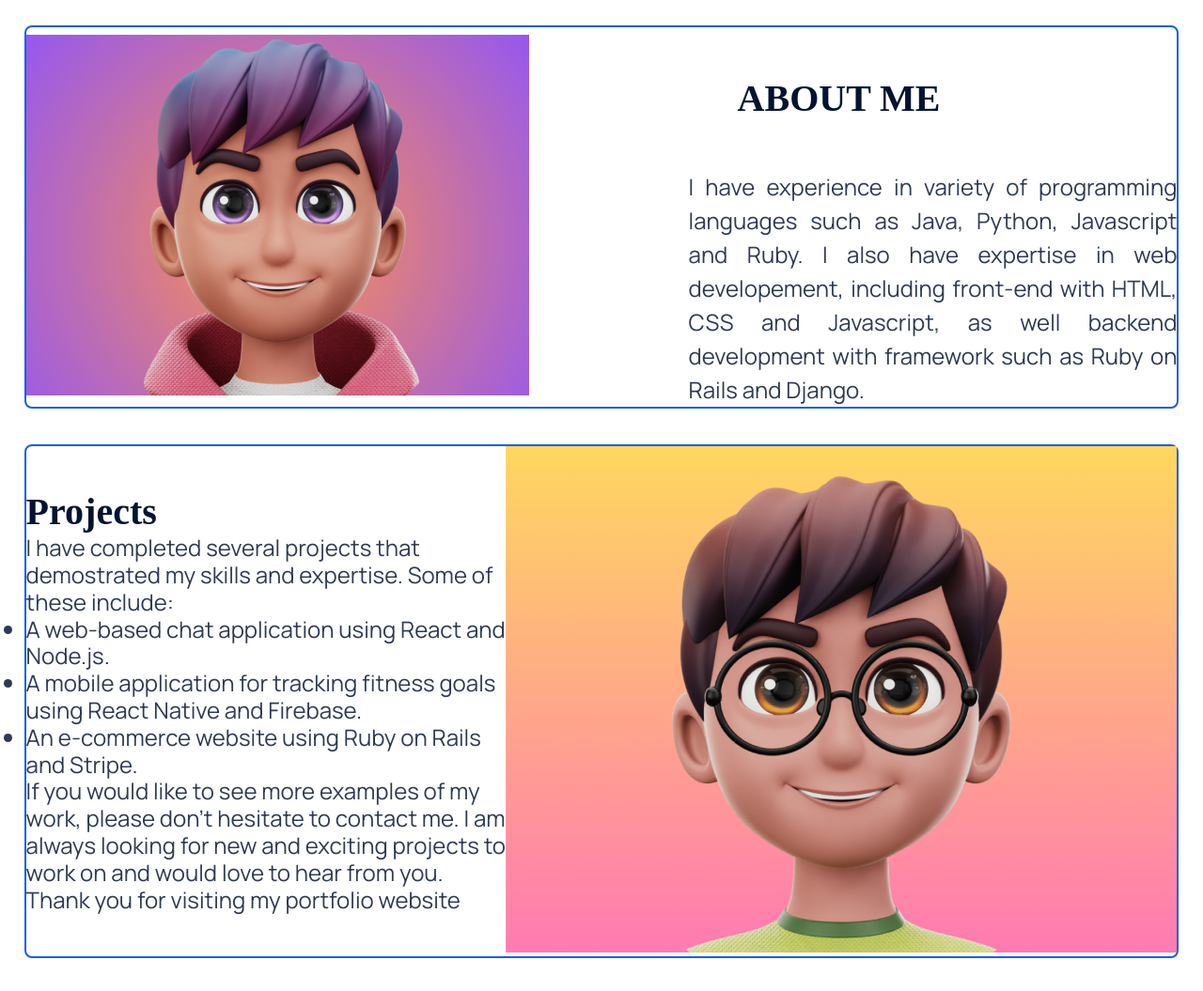
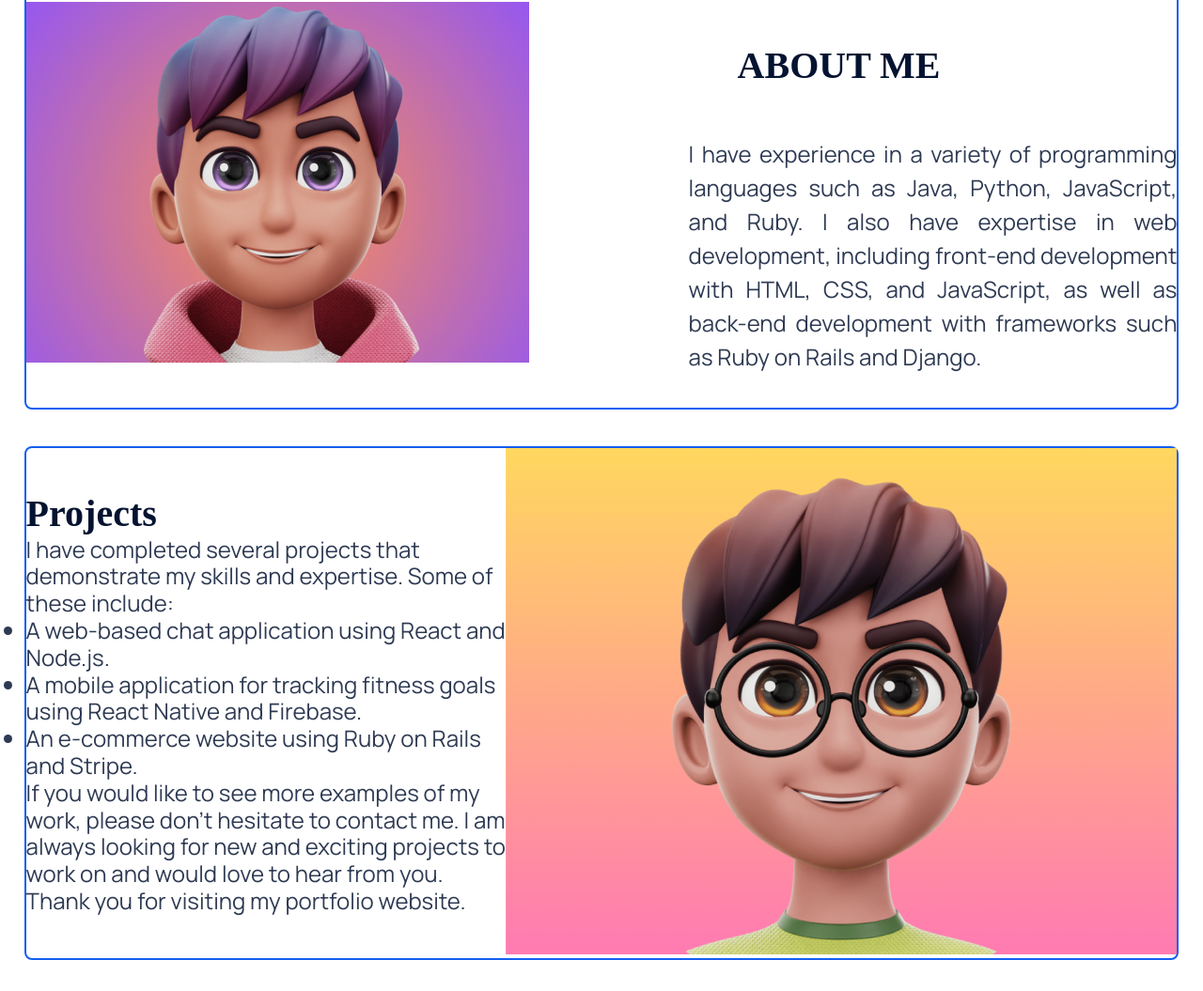
Before and after one commit to Isreal4000/Just_Project_Flexbox, a plain HTML site: page index.html in a window 1280 px wide. Shown: the part 666-1721 px from the top of the page at 94% size. Drawn offline with Linux system fonts and the light colour scheme; a web font is replaced by a local one.

Commit message:
Update index.html

```diff
--- a/index.html
+++ b/index.html
@@ -27,7 +27,7 @@
 
   <main>
     <section class="section-1">
-      <div class="child-1">
+      <div class="child">
         <p class="welcome">Welcome!</p>
         <p class="name">Sammy Jonathan</p>
         <p class="myself">
@@ -38,52 +38,45 @@
         <button>See My Projects</button>
       </div>
 
-      <div class="child-2">
+      <div class="child">
         <img src="Teal And White Modern Website Creation Services Instagram Post 2.png"
           alt="Teal And White Modern Website Creation Services Instagram Post" />
       </div>
     </section>
 
     <section class="section-2">
-      <div>
+      <picture>
         <img src="pix.png" alt="picture" />
-      </div>
+      </picture>
 
-      <div>
+      <div class="child-2">
         <h1 class="top">ABOUT ME</h1>
-        <p>
-          I have experience in variety of programming languages such as Java,
-          Python, Javascript and Ruby. I also have expertise in web
-          developement, including front-end with HTML, CSS and Javascript, as
-          well backend development with framework such as Ruby on Rails and
-          Django.
-        </p>
+        <p>I have experience in a variety of programming languages such as Java, Python, JavaScript, and Ruby. I also have expertise in web development, including front-end development with HTML, CSS, and JavaScript, as well as back-end development with frameworks such as Ruby on Rails and Django.</p>
       </div>
     </section>
 
     <section class="section-3">
+      <div class="child-3">
+        <h2>Projects</h2>
+   <div>
+     <div>
+       <p>I have completed several projects that demonstrate my skills and expertise. Some of these include:    </p>
+     </div>
       <div>
-        <h2>Projects</h2>
-        <p>
-          I have completed several projects that demostrated my skills and
-          expertise. Some of these include:
-        </p>
         <ul>
           <li>A web-based chat application using React and Node.js.</li>
-          <li>
-            A mobile application for tracking fitness goals using React Native
-            and Firebase.
-          </li>
-          <li>An e-commerce website using Ruby on Rails and Stripe.</li>
-        </ul>
-        <p>
-          If you would like to see more examples of my work, please don't
-          hesitate to contact me. I am always looking for new and exciting
-          projects to work on and would love to hear from you.
-        </p>
-        <p>Thank you for visiting my portfolio website</p>
+           <li>A mobile application for tracking fitness goals using React Native and Firebase.</li>
+           <li>An e-commerce website using Ruby on Rails and Stripe.</li>
+          </ul>
       </div>
 
+   </div>
+
+      <div>
+        <p>
+        If you would like to see more examples of my work, please don't hesitate to contact me. I am always looking for new and exciting projects to work on and would love to hear from you. Thank you for visiting my portfolio website.</p>
+      </div>
+</div>
       <div>
         <img src="frame.png" alt="Frame" />
       </div>
@@ -92,7 +85,7 @@
 
   <footer>
     <div>
-      <img src="logo.png" alt="Logo" />
+      <img src="logo.png" alt="The Just Projects Logo" />
     </div>
 
     <div>
```
